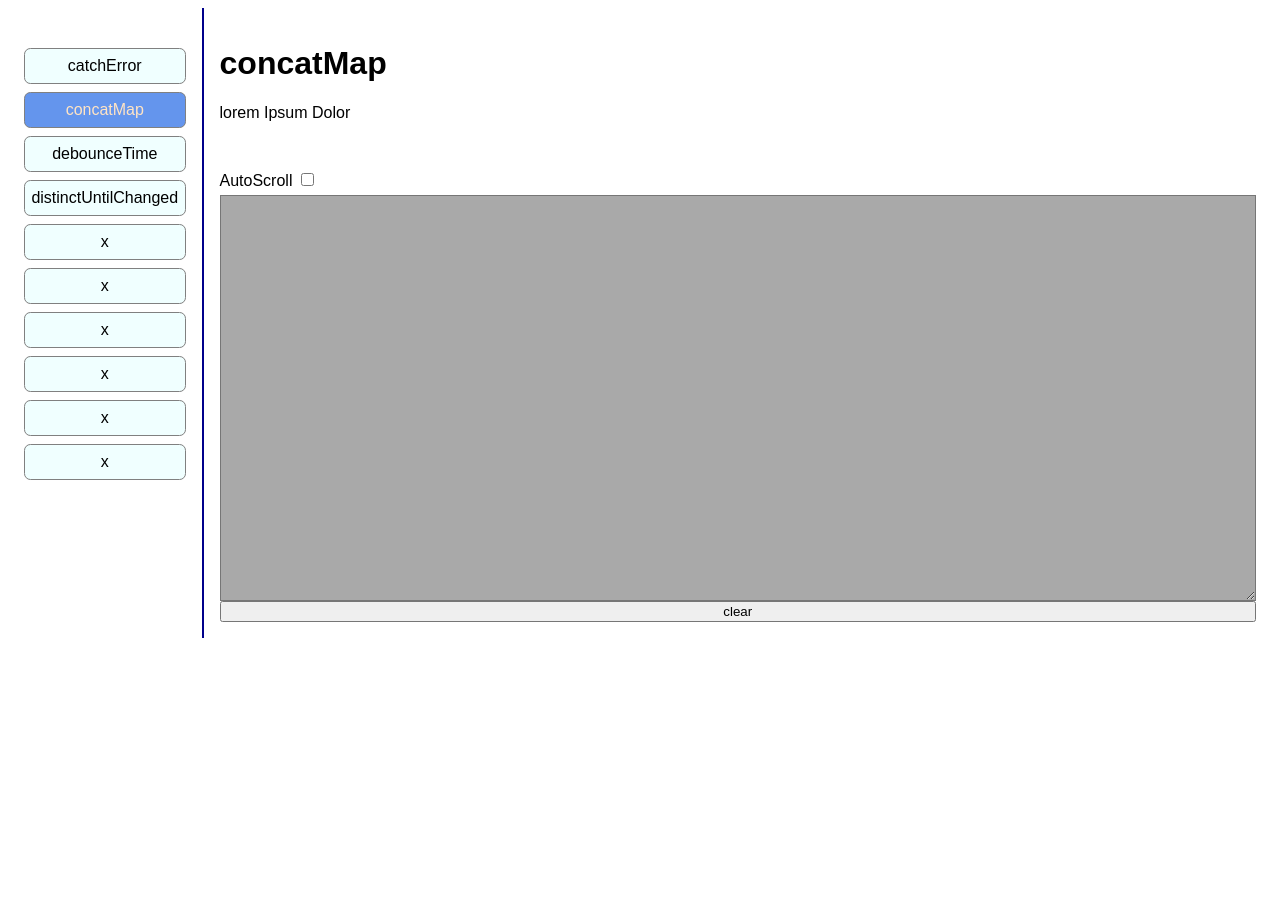
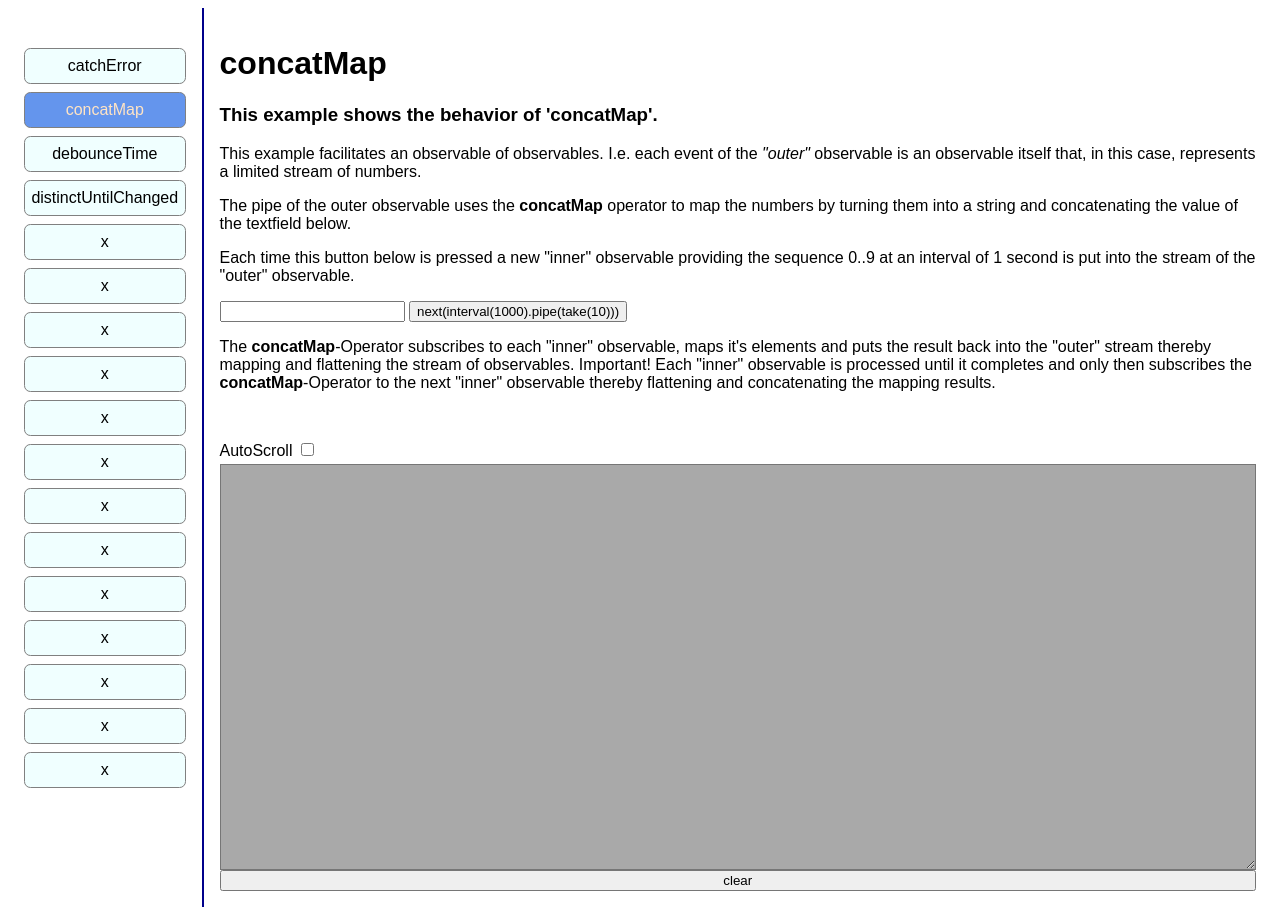
Before and after one commit to riandree/ng-rxjs-operators-demo, an Angular app: page /concatmap in a window 1280 px wide. Before the commit the page ends 800 px from the top, so only its background shows below. Built offline with nearby package versions, Linux system fonts and the light colour scheme.

Commit message:
catchError and concatMap

```diff
--- a/src/app/app.routes.ts
+++ b/src/app/app.routes.ts
@@ -54,5 +54,40 @@ export const routes: Routes = [
         path : "F",
         title : "x",
         component : DistinctUnitlChangedComponent
+    },
+    {
+        path : "F",
+        title : "x",
+        component : DistinctUnitlChangedComponent
+    },
+    {
+        path : "F",
+        title : "x",
+        component : DistinctUnitlChangedComponent
+    },
+    {
+        path : "F",
+        title : "x",
+        component : DistinctUnitlChangedComponent
+    },
+    {
+        path : "F",
+        title : "x",
+        component : DistinctUnitlChangedComponent
+    },
+    {
+        path : "F",
+        title : "x",
+        component : DistinctUnitlChangedComponent
+    },
+    {
+        path : "F",
+        title : "x",
+        component : DistinctUnitlChangedComponent
+    },
+    {
+        path : "F",
+        title : "x",
+        component : DistinctUnitlChangedComponent
     }
 ];
--- a/src/app/catch-error/catch-error.component.html
+++ b/src/app/catch-error/catch-error.component.html
@@ -1 +1,25 @@
-<rxd-demo-header title="catchError" desc="lorem Ipsum Dolor"/>
+<rxd-demo-header title="catchError" [desc]="description"/>
+
+<p>
+    <label>
+        The first observable stream handles errors by catching the error and throwing a new Error-Object
+        by means of the Javascript 'throw' statement from within the 'catchError' Handler.
+        <p><input #firstMsg type="text"/>
+        <button (click)="firstErrorSubject.error(firstMsg.value)">inject Error into first reactive stream</button></p>
+        This error thrown from within the catchError-Handler will become an rxjs error-event and could be handled by
+        catchError-handlers further down the pipeline but since the are no other error-handlers it will be
+        catched by rxjs resulting in the observable stream being ended and the error logged on the browser console.
+    </label>
+</p>
+<hr>
+<p>
+    <label>
+        The second observable stream handles errors by catching the error and returning a new observable.
+        In this case the new observable will emit 10 events at an interval of 0.1s and complete afterwards.
+        <p><input #secondMsg type="text"/>
+        <button (click)="secondErrorSubject.error(secondMsg.value)">inject Error into second reactive stream</button></p>
+    </label>
+</p>
+<p style="background-color: yellow;">
+    Reload page to restart the observables.
+</p>
--- a/src/app/catch-error/catch-error.component.ts
+++ b/src/app/catch-error/catch-error.component.ts
@@ -1,6 +1,6 @@
 import { Component } from '@angular/core';
 import { takeUntilDestroyed } from '@angular/core/rxjs-interop';
-import { EMPTY, catchError, interval, map, of, take } from 'rxjs';
+import { ConnectableObservable, EMPTY, Subject, catchError, interval, map, merge, mergeAll, mergeWith, of, publish, share, take, timer, withLatestFrom } from 'rxjs';
 import { DemoHeaderComponent } from '../demo-header/demo-header.component';
 import { ConsoleService } from '../service/console.service';
 
@@ -13,12 +13,26 @@ import { ConsoleService } from '../service/console.service';
 })
 export class CatchErrorComponent {
 
+    readonly description = `
+      This example has two 'interval(1000)' Observables for each of which errors
+      are handled differently.
+    `;
+
+    readonly firstErrorSubject = new Subject();
+    readonly secondErrorSubject = new Subject();
+
     constructor(console : ConsoleService) {
       console.println("Welcome to 'catchError'\n");
 
       interval(1000).pipe(
-        catchError(() => {
-          throw new Error();
+        mergeWith(this.firstErrorSubject),
+        catchError((e) => {
+          console.println("\ncatchError Handler catched error :"+e);
+          console.println("A new Error() is thrown now which will not be handled and will therefore END this observable");
+          console.println("and render the button you just pressed disfunctional.");
+          console.println("NOW : throw new Error(\"Error thrown from within 'catchError' : \"+e);");
+          console.println("Have a look at the browser console to see the unhandled error there.\n");
+          throw new Error("Error thrown from within 'catchError' : "+e);
         }),
         takeUntilDestroyed()
       ).subscribe((element) => {
@@ -26,21 +40,18 @@ export class CatchErrorComponent {
       });
 
       interval(1000).pipe(
-        catchError(() => {
-          return of("I think something happened")
+        mergeWith(this.secondErrorSubject),
+        map(v => v),
+        catchError((e) => {
+          console.println("\ncatchError Handler catched error :"+e);
+          console.println("A new Observable is returned that replaces the old one.");
+          console.println("The new observable will emit 10 events at an interval of 0.1s");
+          console.println("After the 10 Events have been emitted the observable will complete.");
+          return timer(0,100).pipe(take(10),map(n => ` ${n+1}/10 event from new observable after catching error ${e}`))
         }),
         takeUntilDestroyed()
       ).subscribe((element) => {
         console.println("from error transforming Observable",element);
       });
-
-      interval(1000).pipe(
-        catchError(() => {
-          return EMPTY;
-        }),
-        takeUntilDestroyed()
-      ).subscribe((element) => {
-        console.println("from ignoring Observable",element);
-      });
     }
 }
--- a/src/app/concat-map/concat-map.component.html
+++ b/src/app/concat-map/concat-map.component.html
@@ -1 +1,20 @@
-<rxd-demo-header title="concatMap" desc="lorem Ipsum Dolor"/>
+<rxd-demo-header title="concatMap" [desc]="description"/>
+<p>
+    This example facilitates an observable of observables. I.e. each event of the <em>"outer"</em> observable
+    is an observable itself that, in this case, represents a limited stream of numbers.
+</p>
+<p>
+    The pipe of the outer observable uses the <b>concatMap</b> operator to map the numbers by turning them
+    into a string and concatenating the value of the textfield below.
+</p>
+<p>
+    Each time this button below is pressed a new "inner" observable providing the sequence 0..9 at
+    an interval of 1 second is put into the stream of the "outer" observable.
+</p>
+<input #input type="text">&nbsp;<button (click)="nextInner(input.value)">next(interval(1000).pipe(take(10)))</button>
+<p>
+    The <b>concatMap</b>-Operator subscribes to each "inner" observable, maps it's elements and puts the result
+    back into the "outer" stream thereby mapping and flattening the stream of observables.
+    Important! Each "inner" observable is processed until it completes and only then subscribes the <b>concatMap</b>-Operator
+    to the next "inner" observable thereby flattening and concatenating the mapping results.
+</p>
--- a/src/app/concat-map/concat-map.component.ts
+++ b/src/app/concat-map/concat-map.component.ts
@@ -1,13 +1,41 @@
 import { Component } from '@angular/core';
+import { CommonModule } from '@angular/common';
 import { DemoHeaderComponent } from '../demo-header/demo-header.component';
+import { Observable, Subject, concatMap, interval, map, of, take, timer } from 'rxjs';
+import { takeUntilDestroyed } from '@angular/core/rxjs-interop';
+import { ConsoleService } from '../service/console.service';
 
 @Component({
   selector: 'rxd-concat-map',
   standalone: true,
-  imports: [ DemoHeaderComponent ],
+  imports: [ DemoHeaderComponent, CommonModule ],
   templateUrl: './concat-map.component.html',
   styleUrl: './concat-map.component.css'
 })
 export class ConcatMapComponent {
 
+  readonly description = `
+  This example shows the behavior of 'concatMap'.`;
+
+  readonly outer = new Subject<Observable<[number,string]>>();
+
+  constructor(console : ConsoleService) {
+    this.outer.pipe(
+      concatMap((no : Observable<[number,string]>) => {
+        return no.pipe(map(([n,s]) => `${n}-${s}`))
+      }),
+      takeUntilDestroyed()
+    ).subscribe(s => {
+      console.println(s);
+    })
+  }
+
+  nextInner(value: string) {
+    this.outer.next(timer(100,1000)
+      .pipe(
+        take(10),
+        map(n => [n,value])
+      )
+    );
+  }
 }
--- a/src/app/demo-header/demo-header.component.html
+++ b/src/app/demo-header/demo-header.component.html
@@ -1,2 +1,2 @@
 <h1>{{ title }}</h1>
-<p>{{desc}}</p>
+<h3>{{desc}}</h3>
```
